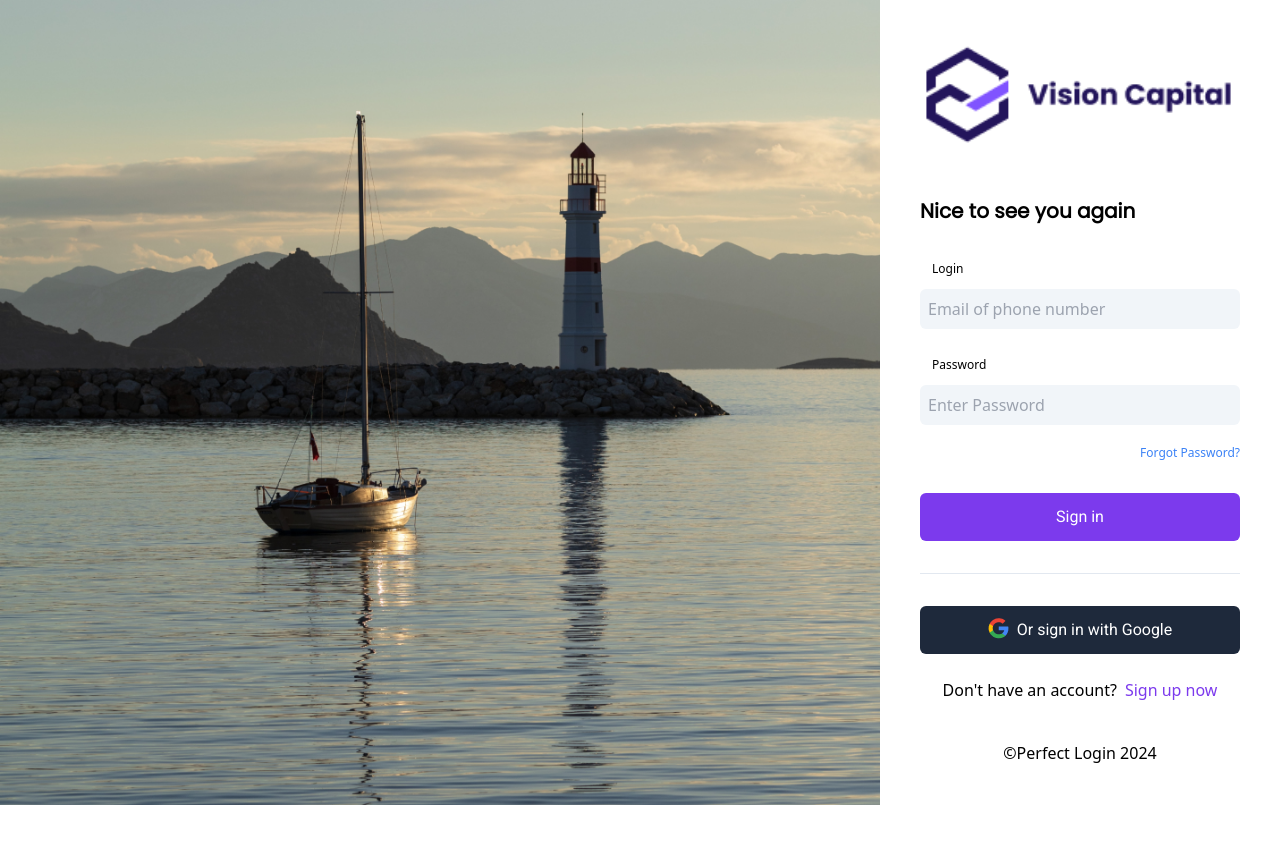
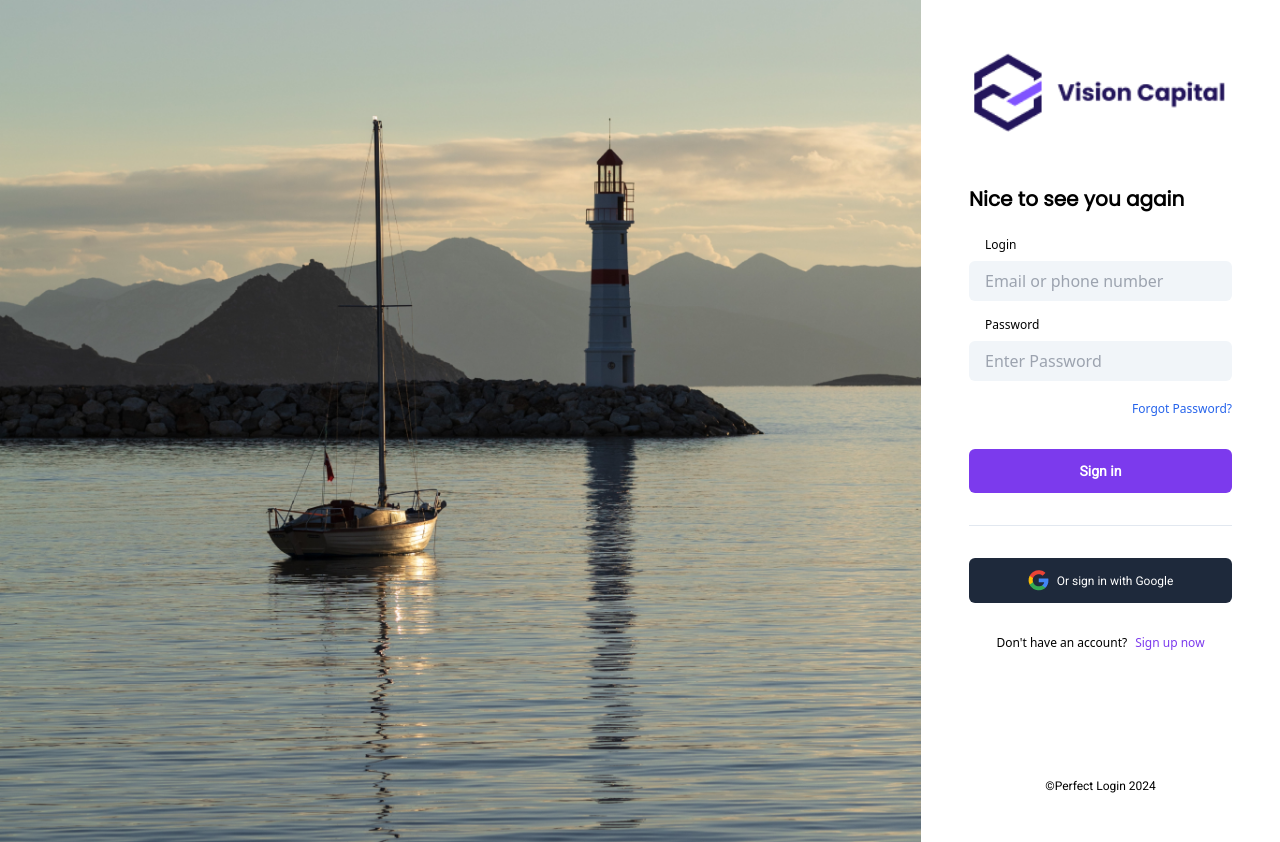
Before and after one commit to daniramdani10/assignment1, a website: page src/index.html in a window 1280 px wide. Before the commit the page ends 805 px from the top, so only its background shows below. Drawn offline with Linux system fonts and the light colour scheme.

Commit message:
code updated

```diff
--- a/src/index.html
+++ b/src/index.html
@@ -1,34 +1,69 @@
-<!doctype html>
+<!DOCTYPE html>
 <html>
   <head>
-  <meta charset="UTF-8">
-  <meta name="viewport" content="width=device-width, initial-scale=1.0">
-  <link href="./output.css" rel="stylesheet">
-  <link href="https://fonts.googleapis.com/css?family=Poppins" rel="stylesheet">
-  <link href="https://fonts.googleapis.com/css?family=Roboto" rel="stylesheet">
+    <meta charset="UTF-8" />
+    <meta name="viewport" content="width=device-width, initial-scale=1.0" />
+    <link href="./output.css" rel="stylesheet" />
+    <link
+      href="https://fonts.googleapis.com/css?family=Poppins"
+      rel="stylesheet"
+    />
+    <link
+      href="https://fonts.googleapis.com/css?family=Roboto"
+      rel="stylesheet"
+    />
   </head>
   <body>
-  <section class="flex w-full justify-center">
-    <div class="hidden xl:block">
-        <img src="img/hero.png" alt="hero">
+    <section class="flex">
+      <div class="hidden lg:block">
+        <img src="img/hero.png" alt="hero" />
       </div>
-    <div class="flex flex-col m-10 justify-between ">
-    <div class="flex w-80 flex-col-reverse xl:flex-col justify-center ">
-        <img src="img/logo.png" alt="logo">
-        <div class="flex flex-col">
-            <div class="pt-12 font-poppins font-semibold text-xl">Nice to see you again</div>
-            <div class="pt-6 text-xs m-3">Login</div>
-            <input type="text" placeholder="Email of phone number" class="text-black p-2 bg-slate-100 rounded-md">
-            <div class="pt-4 text-xs m-3">Password</div>
-            <input type="password" placeholder="Enter Password" class="text-black p-2 bg-slate-100 rounded-md">
-            <a href="#" class="text-xs text-right pt-5 text-blue-500">Forgot Password?</a>
-            <button class="bg-violet-600 text-white font-roboto py-3 rounded-md mt-8">Sign in</button>
-            <div class="w-full bg-slate-200 h-px my-8"></div>
-            <button class="bg-slate-800 text-white font-roboto py-3 rounded-md flex justify-center gap-2"><img src="img/google.png" alt="logo-google">Or sign in with Google</button>
-            <div class="flex pt-6 justify-center gap-2">Don't have an account? <a href="#" class="text-violet-600"> Sign up now</a></div>
+      <div class="flex flex-col grow m-12 justify-between">
+        <div class="flex flex-col-reverse lg:flex-col">
+          <img src="img/logo.png" alt="logo" class="mb-12" />
+          <div class="flex flex-col w-full">
+            <div class="font-poppins font-semibold xl:text-xl">
+              Nice to see you again
+            </div>
+            <div class="pt-6 mx-4 text-xs font-normal">Login</div>
+            <input
+              type="text"
+              placeholder="Email or phone number"
+              class="px-4 py-2 mt-2 rounded-md bg-slate-100 text-slate-700"
+            />
+            <div class="pt-4 mx-4 text-xs font-normal">Password</div>
+            <input
+              type="password"
+              placeholder="Enter Password"
+              class="px-4 py-2 mt-2 rounded-md bg-slate-100 text-slate-700"
+            />
+            <a
+              href="#"
+              class="flex justify-end pt-5 text-xs font-normal text-blue-600"
+            >
+              Forgot Password?
+            </a>
+            <button
+              class="my-8 px-6 py-3 bg-violet-600 rounded-md font-roboto text-white font-bold text-sm"
+            >
+              Sign in
+            </button>
+            <div class="w-full bg-slate-200 h-px"></div>
+            <button
+              class="my-8 px-6 py-3 bg-slate-800 rounded-md font-roboto text-white font-normal text-xs flex justify-center items-center gap-2"
+            >
+              <img src="img/google.png" alt="logo-google" />Or sign in with
+              Google
+            </button>
+            <div class="font-normal text-xs justify-center flex gap-2 mb-12">
+              Don't have an account?
+              <a href="#" class="text-violet-600"> Sign up now</a>
             </div>
           </div>
-    <div class="flex justify-center bg to-blue-800 ">&COPY;Perfect Login 2024</div>
+        </div>
+        <div class="flex justify-center bg to-blue-800 font-roboto text-xs">
+          &COPY;Perfect Login 2024
+        </div>
       </div>
     </section>
   </body>
```
Also changed, not shown: src/output.css. Lines whose indentation alone changed are shown as unchanged.
